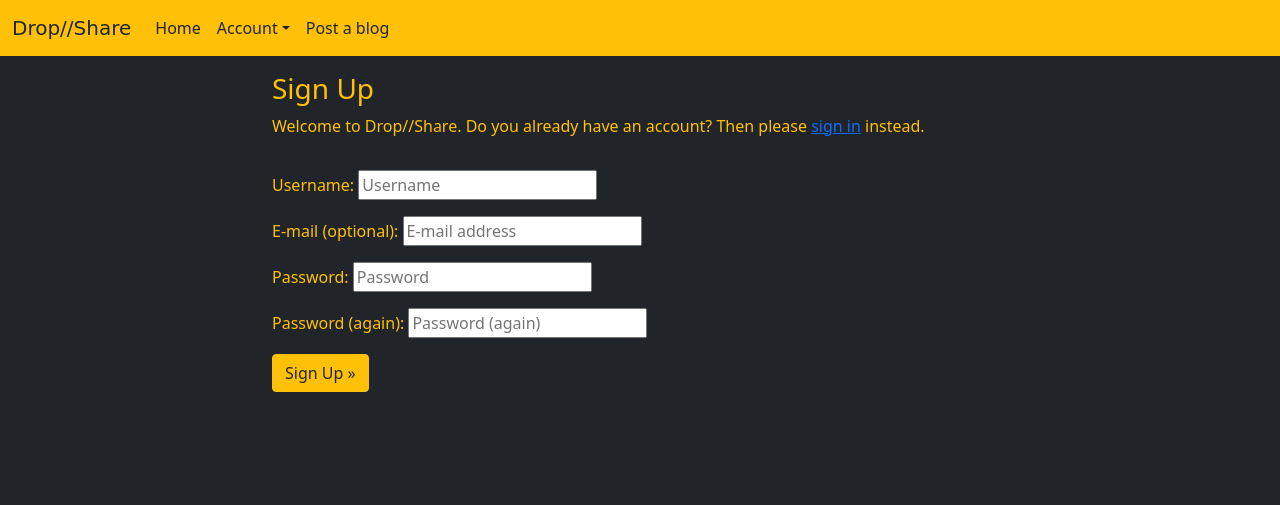
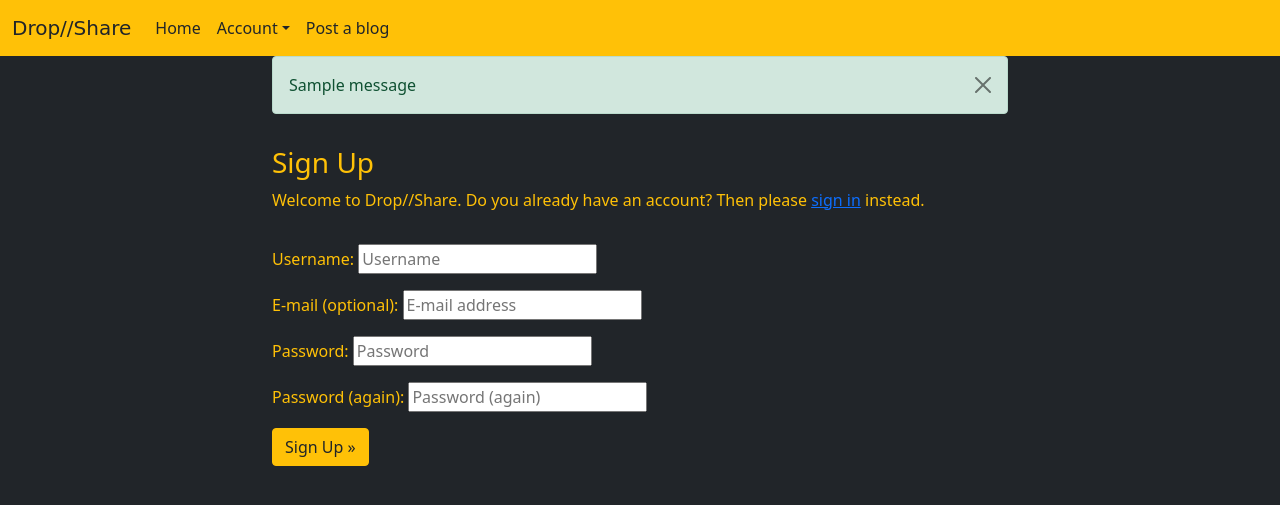
Before and after one commit to Code-Institute-Submissions/MBissett29-Drop-Share_JulyResub, a Django app: page /accounts/signup/ in a window 1280 px wide. Shown: the top 505 px of the page. Run offline with Django 4.2, Linux system fonts and the light colour scheme; tables that the repository leaves empty hold one stand-in row (values such as "Sample post"); one stand-in notice (Sample message) is shown; some libraries are stand-ins or nearby versions; some web fonts are replaced.

Commit message:
Inserted alert notification with messages

```diff
--- a/templates/base.html
+++ b/templates/base.html
@@ -13,15 +13,18 @@
     crossorigin="anonymous" referrerpolicy="no-referrer">
   <link href="https://cdn.jsdelivr.net/npm/bootstrap@5.1.3/dist/css/bootstrap.min.css" rel="stylesheet"
     integrity="sha384-1BmE4kWBq78iYhFldvKuhfTAU6auU8tT94WrHftjDbrCEXSU1oBoqyl2QvZ6jIW3" crossorigin="anonymous">
-    <script src="https://cdnjs.cloudflare.com/ajax/libs/bootstrap/5.1.3/js/bootstrap.min.js"></script>
-  <link rel="stylesheet" type= "text/css" href="{% static '/css/style.css' %}">
-    <title>Drop//Share</title>
+  <script src="https://cdnjs.cloudflare.com/ajax/libs/bootstrap/5.1.3/js/bootstrap.min.js"></script>
+  <script src="https://cdnjs.cloudflare.com/ajax/libs/jquery/3.4.1/jquery.slim.js"></script>
+  <script src="https://cdnjs.cloudflare.com/ajax/libs/popper.js/1.15.0/umd/popper.min.js"></script>
+  <script src="https://cdnjs.cloudflare.com/ajax/libs/twitter-bootstrap/4.3.1/js/bootstrap.min.js"></script>
+  <link rel="stylesheet" type="text/css" href="{% static 'css/style.css' %}">
+  <title>Drop//Share</title>
 </head>
 
 <body class="bg-dark text-warning">
 
     <header>
-      <nav class="navbar navbar-expand-md navbar-dark bg-warning">
+      <nav class="navbar navbar-expand-md navbar-light bg-warning">
         <div class="container-fluid">
           <a class="navbar-brand text-dark" href="{% url 'home' %}">Drop//Share</a>
           <button class="navbar-toggler" type="button" data-toggle="collapse" data-target="#navbarSupportedContent"
@@ -59,6 +62,23 @@
         </div>
       </nav>
 
+      <div class="container">
+        <div class="row">
+          <div class="col-md-8 offset-md-2">
+            {% for message in messages %}
+            <div class="alert {{ message.tags }} alert-dismissible fade show"
+             id="msg" role="alert">
+             {{ message | safe }}
+             <button type="button" class="btn-close" data-bs-dismiss="alert" aria-label="Close">
+             </button>
+            </div>
+            {% endfor %}
+
+
+          </div>
+        </div>
+      </div>
+
   </header>
 
   <main>
@@ -69,9 +89,7 @@
   <footer>
 
   </footer>
-  <script src="https://cdnjs.cloudflare.com/ajax/libs/jquery/3.4.1/jquery.slim.js"></script>
-<script src="https://cdnjs.cloudflare.com/ajax/libs/popper.js/1.15.0/umd/popper.min.js"></script>
-<script src="https://cdnjs.cloudflare.com/ajax/libs/twitter-bootstrap/4.3.1/js/bootstrap.min.js"></script>
-  </body>
+
+</body>
 
 </html>
```
